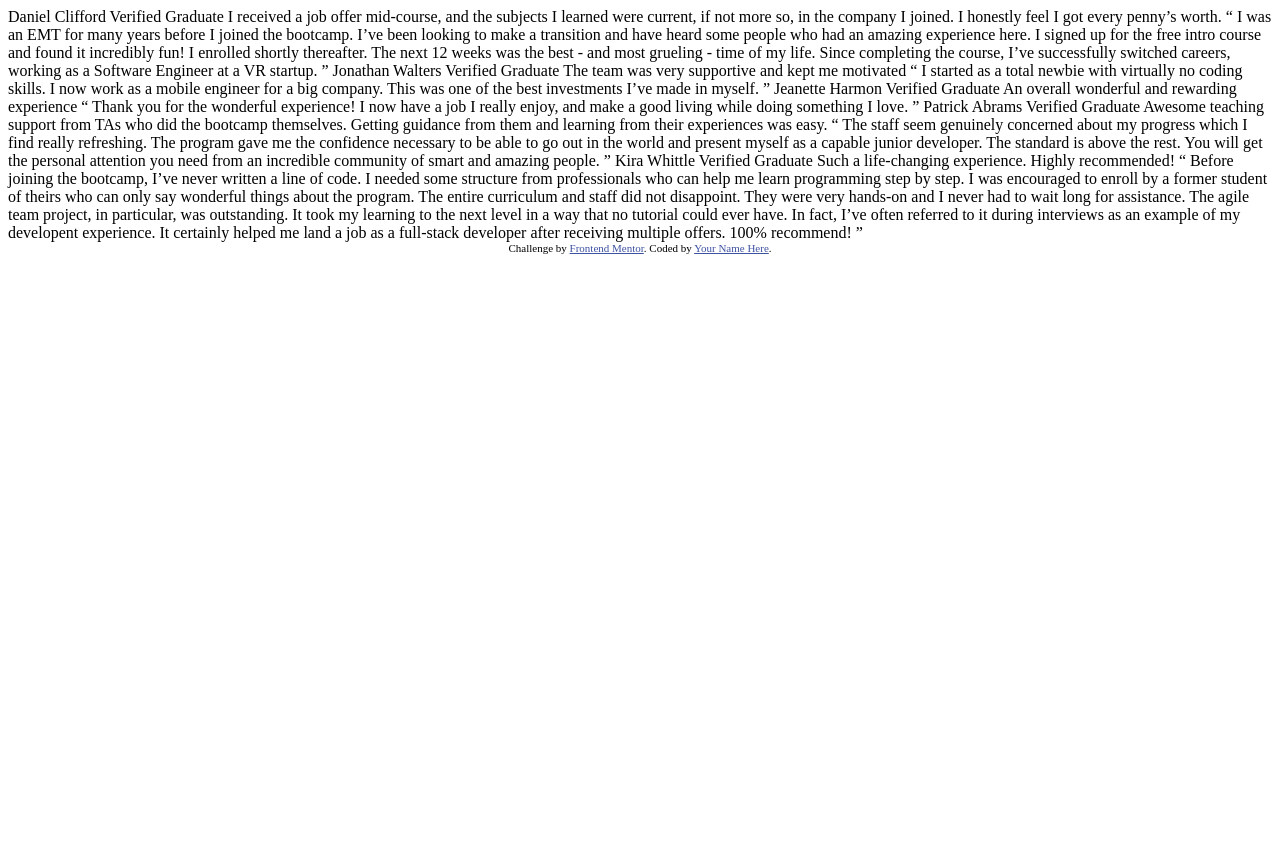
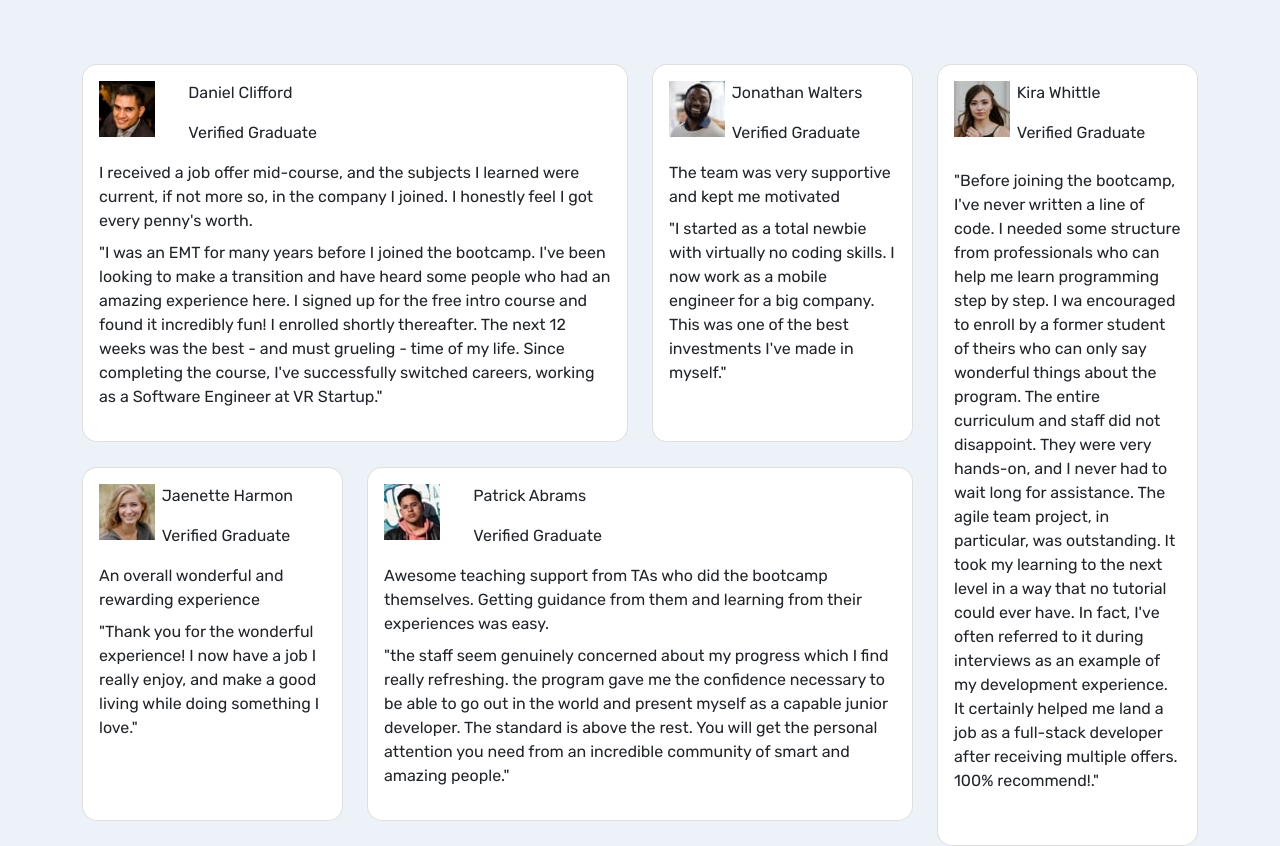
Before and after one commit to mariannebravo/testimonials-grid-section-main, a plain HTML site: page index.html in a window 1280 px wide. Before the commit the page ends 800 px from the top, so only its background shows below. Drawn offline with nearby package versions, Linux system fonts and the light colour scheme.

Commit message:
sketch done

```diff
--- /dev/null
+++ b/desktop.css
@@ -0,0 +1,26 @@
+body {
+    font-family: 'Rubik', sans-serif;
+    background-color: hsl(210, 46%, 95%);
+    display: flex;
+    justify-content: center;
+    margin-top: 5%;
+}
+
+div.card {
+    border-radius: 15px;
+    width: 100%;
+    height: 100%;
+}
+
+div.row-group {
+    margin-bottom: 3%;
+}
+
+img.kira {
+    border-radius: 40px;
+}
+
+p.kira-name {
+    font-size: 12px;
+    font-weight: 600;
+}
--- a/index.html
+++ b/index.html
@@ -5,72 +5,220 @@
   <meta name="viewport" content="width=device-width, initial-scale=1.0"> <!-- displays site properly based on user's device -->
 
   <link rel="icon" type="image/png" sizes="32x32" href="./images/favicon-32x32.png">
+  <link href="https://cdn.jsdelivr.net/npm/bootstrap@5.1.3/dist/css/bootstrap.min.css" rel="stylesheet" integrity="sha384-1BmE4kWBq78iYhFldvKuhfTAU6auU8tT94WrHftjDbrCEXSU1oBoqyl2QvZ6jIW3" crossorigin="anonymous">
+  <link rel="preconnect" href="https://fonts.googleapis.com">
+  <link rel="preconnect" href="https://fonts.gstatic.com" crossorigin>
+  <link href="https://fonts.googleapis.com/css2?family=Barlow+Semi+Condensed:wght@100;400&family=Outfit:wght@100;400&family=Rubik&display=swap" rel="stylesheet">
 
-  <title>Frontend Mentor | [Challenge Name Here]</title>
+  <title>Frontend Mentor | Testimonials Grid Section</title>
 
-  <!-- Feel free to remove these styles or customise in your own stylesheet 👍 -->
-  <style>
-    .attribution { font-size: 11px; text-align: center; }
-    .attribution a { color: hsl(228, 45%, 44%); }
-  </style>
+  <link rel="stylesheet" type="text/css" href="mobile.css">
+  <link rel="stylesheet" type="text/css" href="desktop.css">
+
+
 </head>
 <body>
-  Daniel Clifford
-  Verified Graduate
 
-  I received a job offer mid-course, and the subjects I learned were current, if not more so,
-  in the company I joined. I honestly feel I got every penny’s worth.
+  <div class="container">
+    <div class="row">
 
-  “ I was an EMT for many years before I joined the bootcamp. I’ve been looking to make a
-  transition and have heard some people who had an amazing experience here. I signed up
-  for the free intro course and found it incredibly fun! I enrolled shortly thereafter.
-  The next 12 weeks was the best - and most grueling - time of my life. Since completing
-  the course, I’ve successfully switched careers, working as a Software Engineer at a VR startup. ”
+      <div class="col-lg-9">
+        <div class="row row-group">
 
-  Jonathan Walters
-  Verified Graduate
+          <div class="col-md-8">
+            <!-- DANIEL CLIFFORD -->
+            <div class="card">
+              <div class="card-body">
 
-  The team was very supportive and kept me motivated
+                <div class="row">
 
-  “ I started as a total newbie with virtually no coding skills. I now work as a mobile engineer
-  for a big company. This was one of the best investments I’ve made in myself. ”
+                  <div class="col-sm-2">
+                    <img src="images/image-daniel.jpg" alt="Daniel">
+                  </div>
+                  <div class="col-sm-10">
+                    <p>Daniel Clifford</p>
+                    <p>Verified Graduate</p>
+                  </div>
 
-  Jeanette Harmon
-  Verified Graduate
+                  <div class="col-sm-12">
+                    <p class="card-title">
+                      I received a job offer mid-course, and the subjects I learned were current,
+                      if not more so, in the company I joined. I honestly feel I got every penny's worth.
+                    </p>
+                  </div>
 
-  An overall wonderful and rewarding experience
+                  <div class="col-sm-12">
+                    <p class="card-description">
+                      "I was an EMT for many years before I joined the bootcamp. I've been looking to make a
+                      transition and have heard some people who had an amazing experience here. I signed up
+                      for the free intro course and found it incredibly fun! I enrolled shortly thereafter.
+                      The next 12 weeks was the best - and must grueling - time of my life. Since completing the
+                      course, I've successfully switched careers, working as a Software Engineer at VR Startup."
+                    </p>
+                  </div>
 
-  “ Thank you for the wonderful experience! I now have a job I really enjoy, and make a good living
-  while doing something I love. ”
+                </div>
 
-  Patrick Abrams
-  Verified Graduate
+              </div>
+            </div>
+          </div>
 
-  Awesome teaching support from TAs who did the bootcamp themselves. Getting guidance from them and
-  learning from their experiences was easy.
+          <div class="col-md-4">
+            <!-- JONATHAN WALTERS -->
+            <div class="card">
+              <div class="card-body">
 
-  “ The staff seem genuinely concerned about my progress which I find really refreshing. The program
-  gave me the confidence necessary to be able to go out in the world and present myself as a capable
-  junior developer. The standard is above the rest. You will get the personal attention you need from
-  an incredible community of smart and amazing people. ”
+                <div class="row">
 
-  Kira Whittle
-  Verified Graduate
+                  <div class="col-sm-3">
+                    <img src="images/image-jonathan.jpg" alt="Jonathan">
+                  </div>
+                  <div class="col-sm-9">
+                    <p>Jonathan Walters</p>
+                    <p>Verified Graduate</p>
+                  </div>
 
-  Such a life-changing experience. Highly recommended!
+                  <div class="col-sm-12">
+                    <p class="card-title">
+                      The team was very supportive and kept me motivated
+                    </p>
+                  </div>
 
-  “ Before joining the bootcamp, I’ve never written a line of code. I needed some structure from
-  professionals who can help me learn programming step by step. I was encouraged to enroll by a former
-  student of theirs who can only say wonderful things about the program. The entire curriculum and staff
-  did not disappoint. They were very hands-on and I never had to wait long for assistance. The agile team
-  project, in particular, was outstanding. It took my learning to the next level in a way that no tutorial
-  could ever have. In fact, I’ve often referred to it during interviews as an example of my developent
-  experience. It certainly helped me land a job as a full-stack developer after receiving multiple offers.
-  100% recommend! ”
+                  <div class="col-sm-12">
+                    <p class="card-description">
+                      "I started as a total newbie with virtually no coding skills. I now work as a mobile
+                      engineer for a big company. This was one of the best investments I've made in myself."
+                    </p>
+                  </div>
 
-  <div class="attribution">
+                </div>
+
+              </div>
+            </div>
+          </div>
+        </div>
+
+        <div class="row row-group">
+
+          <div class="col-md-4">
+            <!-- JAENETTE HARMON -->
+            <div class="card">
+              <div class="card-body">
+
+                <div class="row">
+
+                  <div class="col-sm-3">
+                    <img src="images/image-jeanette.jpg" alt="Jeanette">
+                  </div>
+                  <div class="col-sm-9">
+                    <p>Jaenette Harmon</p>
+                    <p>Verified Graduate</p>
+                  </div>
+
+                  <div class="col-sm-12">
+                    <p class="card-title">
+                      An overall wonderful and rewarding experience
+                    </p>
+                  </div>
+
+                  <div class="col-sm-12">
+                    <p class="card-description">
+                      "Thank you for the wonderful experience! I now have a job I really enjoy, and make a
+                      good living while doing something I love."
+                    </p>
+                  </div>
+
+                </div>
+
+              </div>
+            </div>
+          </div>
+
+          <div class="col-md-8">
+            <!-- PATRICK ABRAMS -->
+            <div class="card">
+              <div class="card-body">
+
+                <div class="row">
+
+                  <div class="col-sm-2">
+                    <img src="images/image-patrick.jpg" alt="Patrick">
+                  </div>
+                  <div class="col-sm-10">
+                    <p>Patrick Abrams</p>
+                    <p>Verified Graduate</p>
+                  </div>
+
+                  <div class="col-sm-12">
+                    <p class="card-title">
+                      Awesome teaching support from TAs who did the bootcamp themselves. Getting guidance
+                      from them and learning from their experiences was easy.
+                    </p>
+                  </div>
+
+                  <div class="col-sm-12">
+                    <p class="card-description">
+                      "the staff seem genuinely concerned about my progress which I find really refreshing.
+                      the program gave me the confidence necessary to be able to go out in the world and present
+                      myself as a capable junior developer. The standard is above the rest. You will get the
+                      personal attention you need from an incredible community of smart and amazing people."
+                    </p>
+                  </div>
+
+                </div>
+
+              </div>
+            </div>
+          </div>
+        </div>
+      </div>
+
+      <div class="col-lg-3">
+        <!-- KIRA WHITTLE -->
+        <div class="card">
+          <div class="card-body">
+
+            <div class="row">
+
+              <div class="col-sm-3">
+                <img src="images/image-kira.jpg" alt="Kira">
+              </div>
+              <div class="col-sm-9">
+                <p>Kira Whittle</p>
+                <p>Verified Graduate</p>
+              </div>
+
+              <div class="col-sm-12">
+                <p class="card-title">
+
+                </p>
+              </div>
+
+              <div class="col-sm-12">
+                <p class="card-description">
+                  "Before joining the bootcamp, I've never written a line of code. I needed some structure from
+                  professionals who can help me learn programming step by step. I wa encouraged to enroll by a
+                  former student of theirs who can only say wonderful things about the program.
+                  The entire curriculum and staff did not disappoint. They were very hands-on, and I never had to
+                  wait long for assistance. The agile team project, in particular, was outstanding. It took my learning
+                  to the next level in a way that no tutorial could ever have. In fact, I've often referred to it
+                  during interviews as an example of my development experience. It certainly helped me land a job
+                  as a full-stack developer after receiving multiple offers. 100% recommend!."
+                </p>
+              </div>
+
+            </div>
+
+          </div>
+        </div>
+      </div>
+
+    </div>
+  </div>
+
+  <!-- <div class="attribution">
     Challenge by <a href="https://www.frontendmentor.io?ref=challenge" target="_blank">Frontend Mentor</a>.
     Coded by <a href="#">Your Name Here</a>.
-  </div>
+  </div> -->
 </body>
 </html>
--- /dev/null
+++ b/mobile.css
@@ -0,0 +1,6 @@
+@media only screen and (max-width: 480px) {
+    body {
+        font-family: 'Rubik', sans-serif;
+        background-color: hsl(210, 46%, 95%);
+    }
+}
```
